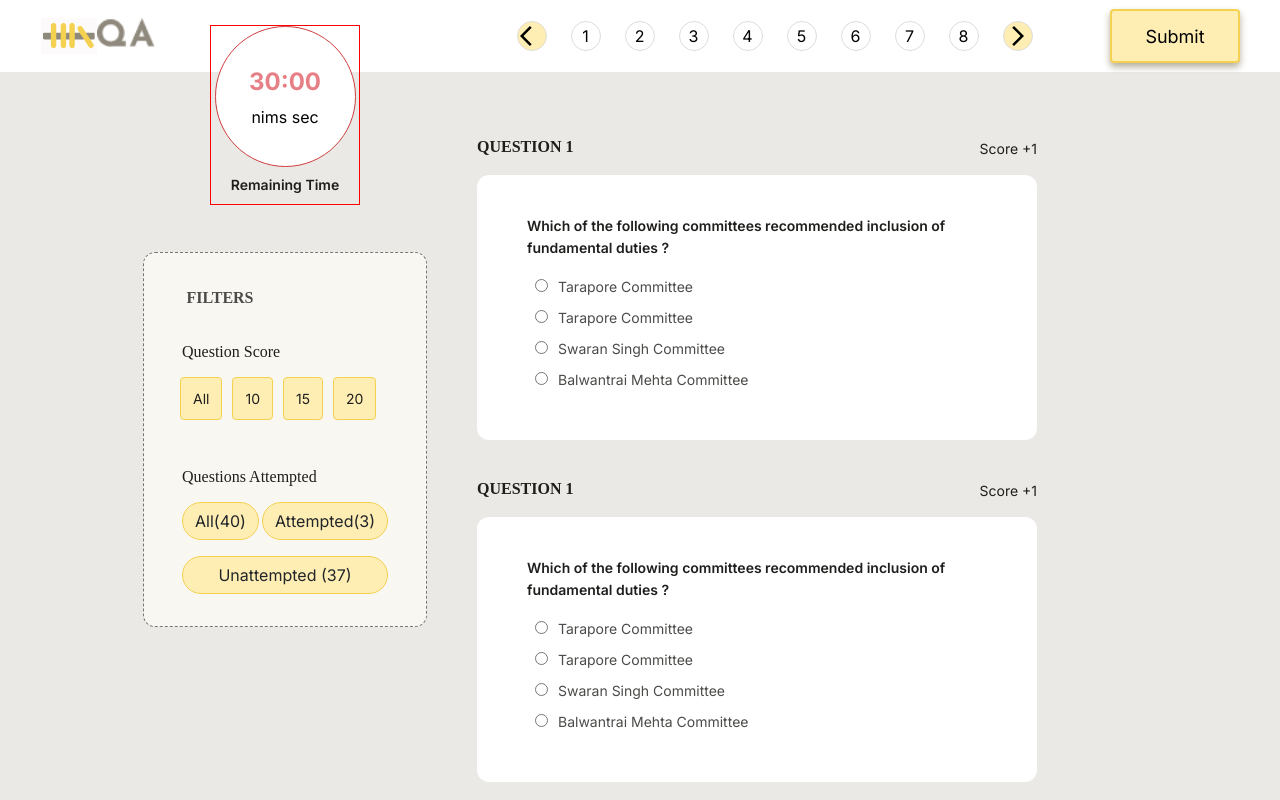
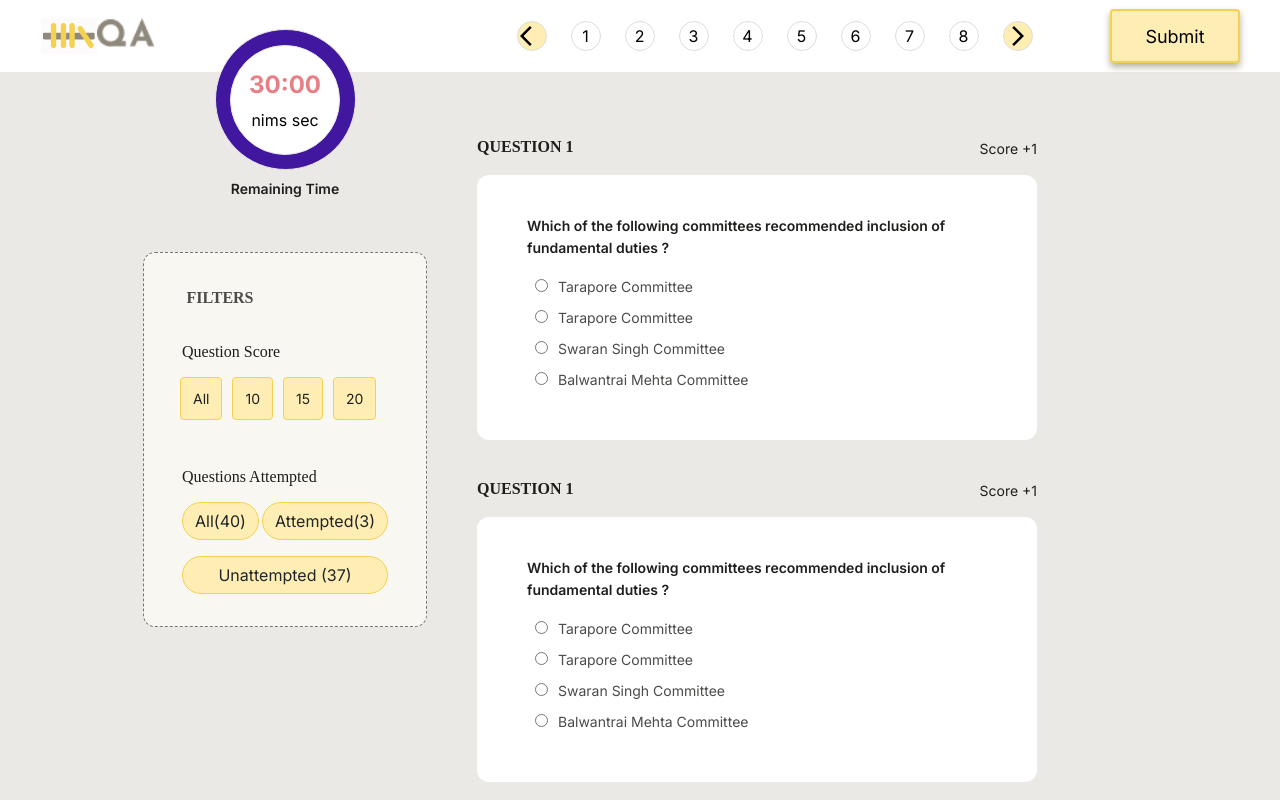
Before and after one commit to Swarnalata-Rana/assessment_platform, a Next.js app: page /assessment in a window 1280 px wide. Shown: the top 800 px of the page. Built offline with nearby package versions, Linux system fonts and the light colour scheme; a web font is replaced by a local one.

Commit message:
timerwork2ndtime

```diff
--- a/app/assessment/Assessment.css
+++ b/app/assessment/Assessment.css
@@ -176,7 +176,7 @@
 } */
 
 .TimerSquareBox {
-    border: 1px solid red;
+    /* border: 1px solid red;  */
     height: 180px;
     width: 150px;
     margin: auto;
@@ -188,29 +188,41 @@
     bottom: 47px;
 
 }
-
-.circle{
-    border: 1px solid rgb(207, 61, 61);
+.TimerCircleSquare {
+    /* border: 1px solid rgb(29, 27, 27); */
+    height: 141px;
+    width: 141px;
+    margin: auto;
+}
+.circleOne{
+    border: 1px solid #EBE9E6;
     height: 141px;
     width: 141px;
     border-radius: 50%;
-    display: flex;
-    justify-content: center;
-    align-items: center;
-}
-
-
-.circle {
     display: flex;
     flex-direction: column;
     justify-content: center;
     align-items: center;
     color: #E68086;
+    background-color: #40179e;
+    box-shadow: 10px;
 
+}
+.circleTwo{
+    border: 1px solid #EBE9E6;
+    height: 110px;
+    width: 110px;
+    border-radius: 50%;
+    display: flex;
+    flex-direction: column;
+    justify-content: center;
+    align-items: center;
+    /* color: #E68086;  */
     background-color: white;
 }
 .nimSec{
     color: black;
+    /* background-color: #EBE9E6; */
 }
 .TimerText {
     font-size: 24px;
--- a/app/assessment/Timer.js
+++ b/app/assessment/Timer.js
@@ -22,9 +22,9 @@ const Timer = () => {
     return (
         <>
             <div className='TimerSquareBox'>
-                <div className='circleFirst'>
-                    <div className='circleTow'>
-                        <div className='circle'>
+                <div className='TimerCircleSquare '>
+                    <div className='circleOne'>
+                        <div className='circleTwo'>
                             <div className='TimerText'>30:
                                 {/* <div className=''>:</div> */}
                                 00</div>
```
